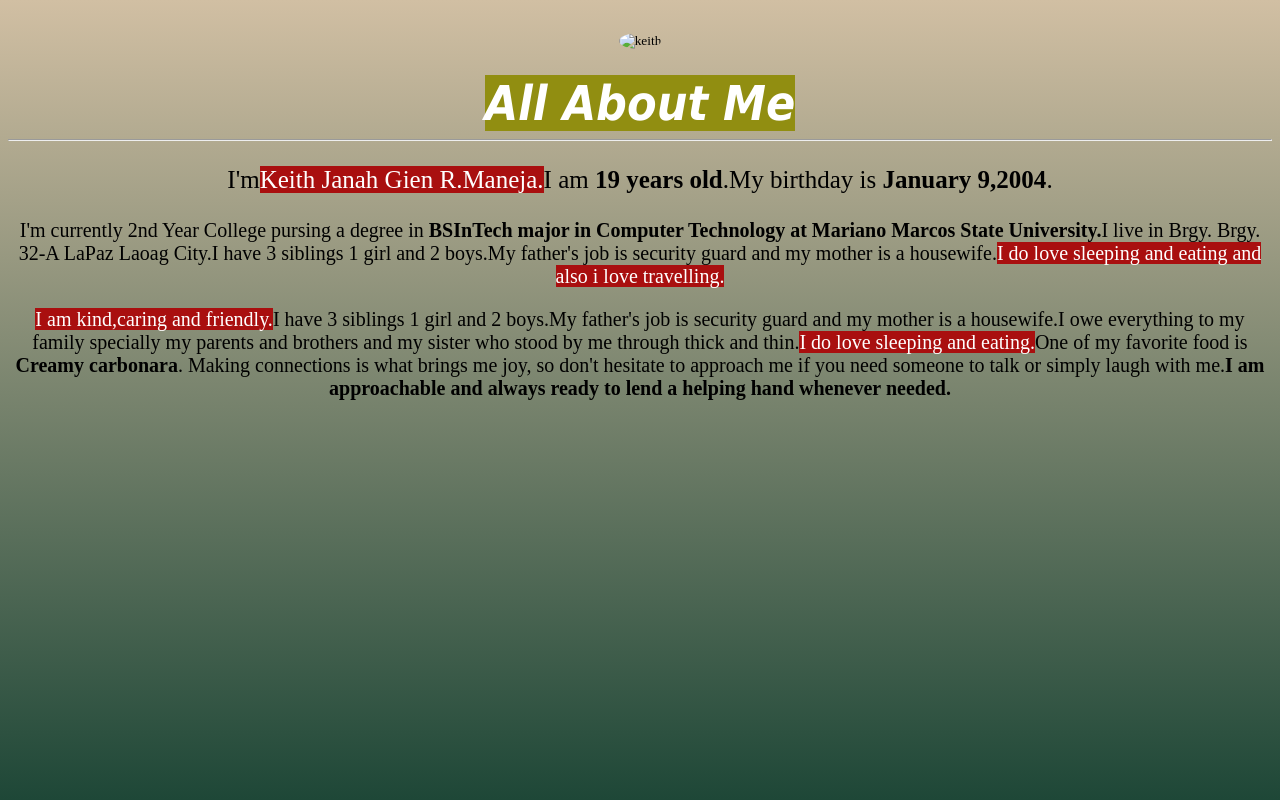
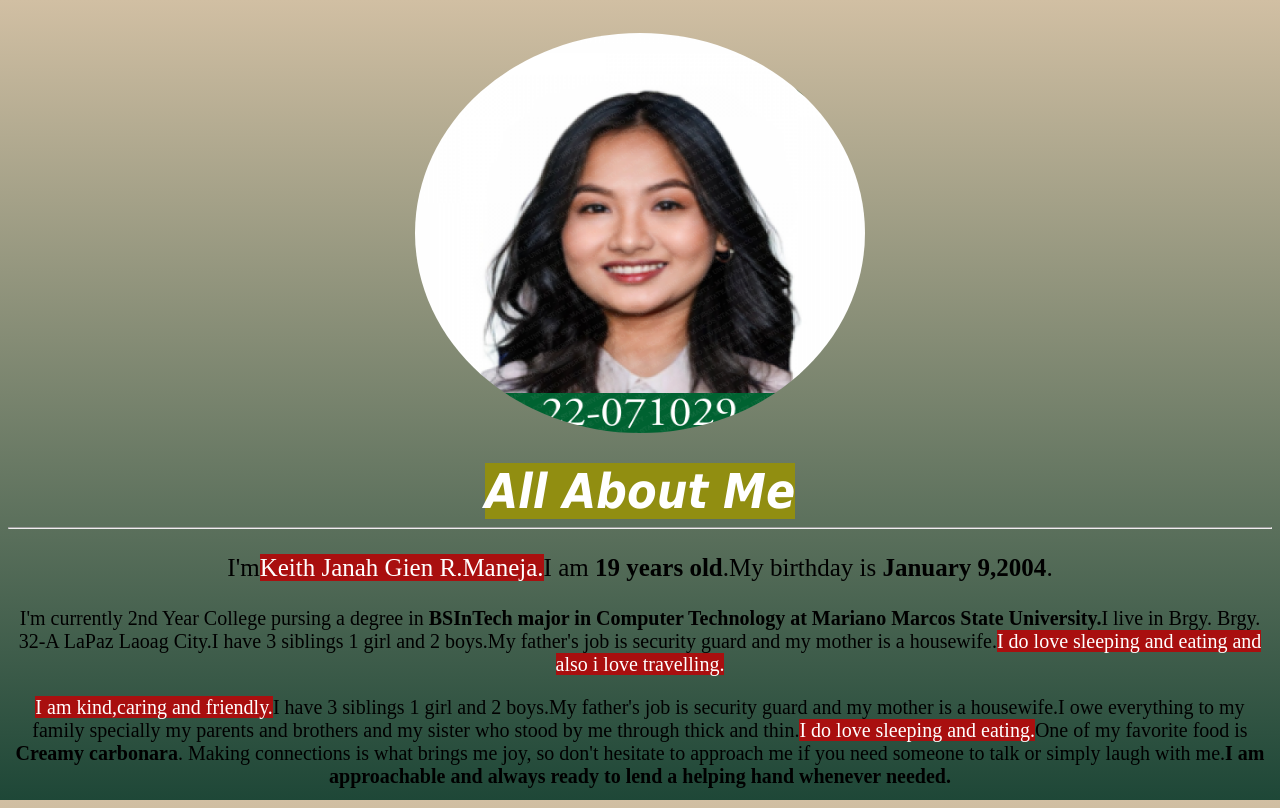
Before and after one commit to 22071029/PrTest03, a plain HTML site: page index.html in a window 1280 px wide. Drawn offline with Linux system fonts and the light colour scheme.

Commit message:
version 1

```diff
--- a/index.html
+++ b/index.html
@@ -25,7 +25,7 @@
    }
     </style>
 <body>
-    <center><img src="/PT03/img/keith.png" alt="keith" height="400" width="450" style="margin:2%; font-size: smaller;" >
+    <center><img src="/PrTest03/img/keith.png" alt="keith" height="400" width="450" style="margin:2%; font-size: smaller;" >
     <i><h1 style="color: #ffffff; font-family: Tahoma;margin:0; padding:0;font-size: 300%;"><mark style="color: #ffffff; background-color: #918e11;">All About Me</mark></i></h1>
     <hr>
 
```
